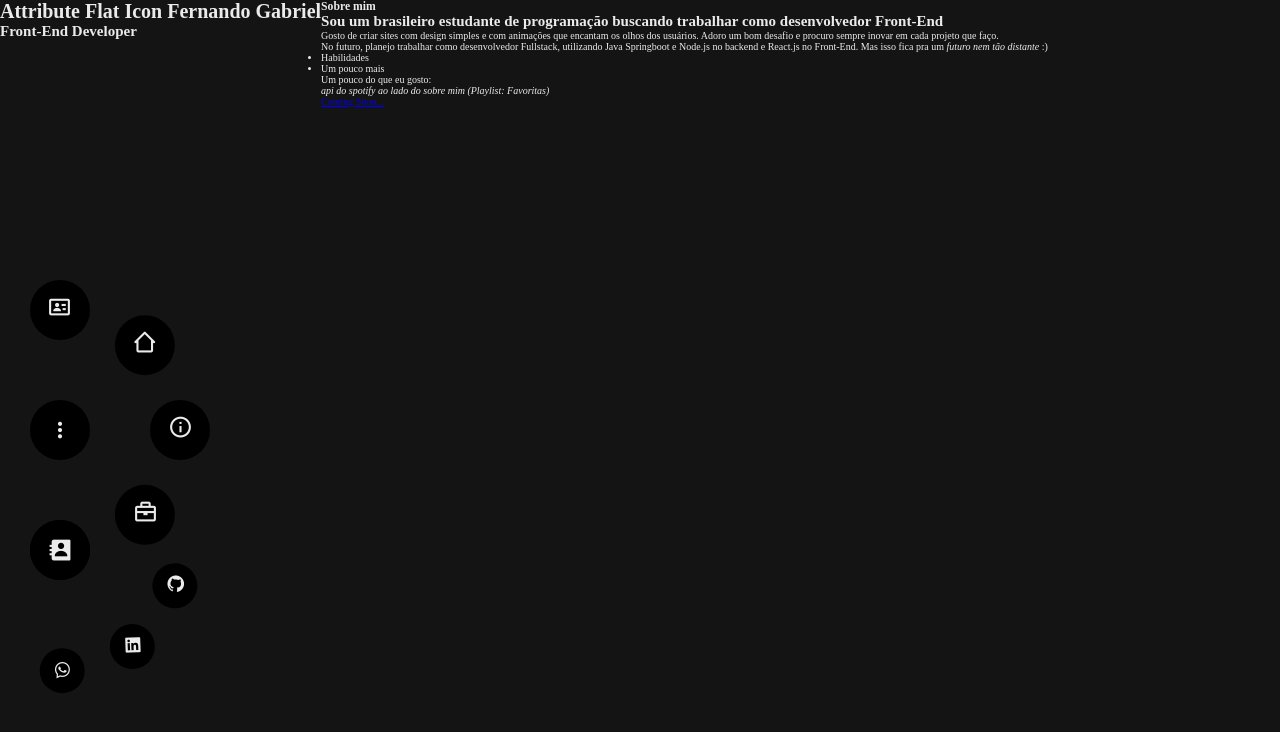
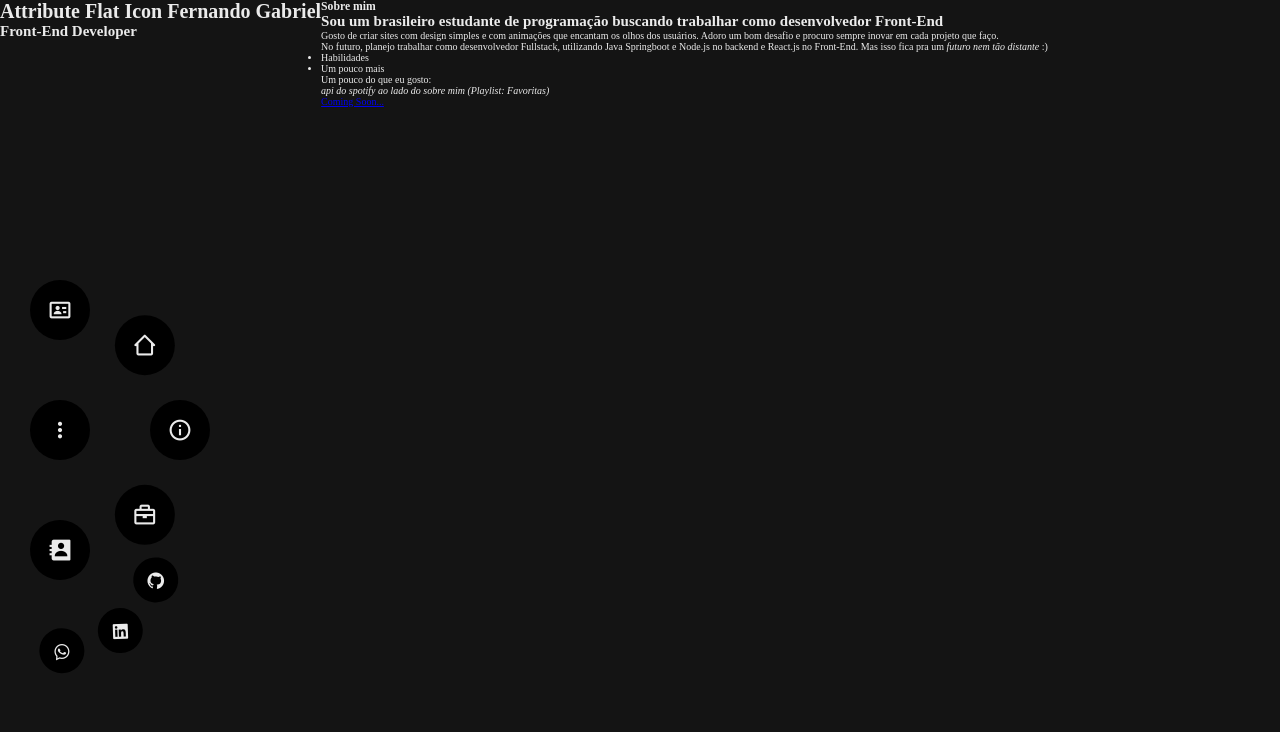
Before and after one commit to feportoa/portifolio, a plain HTML site: page index.html in a window 1280 px wide. Drawn offline with nearby package versions, Linux system fonts and the light colour scheme.

Commit message:
Fixed nav misalignment

```diff
--- a/CSS/navBar.css
+++ b/CSS/navBar.css
@@ -28,7 +28,7 @@ nav > .content > .toggleButton > i {
 }
 
 nav > .content > li > .contactList > li {
-    transform: rotate(calc(var(--i) * (360deg/-10))) translateY(12rem);
+    transform: rotate(calc(var(--i) * (360deg/-10))) translateY(10rem);
 }
 
 nav > .content > li,
@@ -45,7 +45,7 @@ nav > .content > li > .contactList{
 }
 
 nav > .content > .toggleButton,
-nav > .content > li,
+nav > .content > li > a,
 nav > .content > li > .contactList {
     display: flex;
     align-items: center;
@@ -53,11 +53,12 @@ nav > .content > li > .contactList {
     width: 6rem;
     height: 6rem;
     background-color: black;
+    text-decoration: none;
 
     border-radius: 50%;
 }
 
-nav > .content > li > .contactList > li {
+nav > .content > li > .contactList > li > a{
     display: flex;
     align-items: center;
     justify-content: center;
@@ -66,6 +67,8 @@ nav > .content > li > .contactList > li {
     background-color: black;
     font-size: 2rem;
     border-radius: 50%;
+
+    text-decoration: none;
 }
 
 nav > .content > li > .contactList > i {
```
